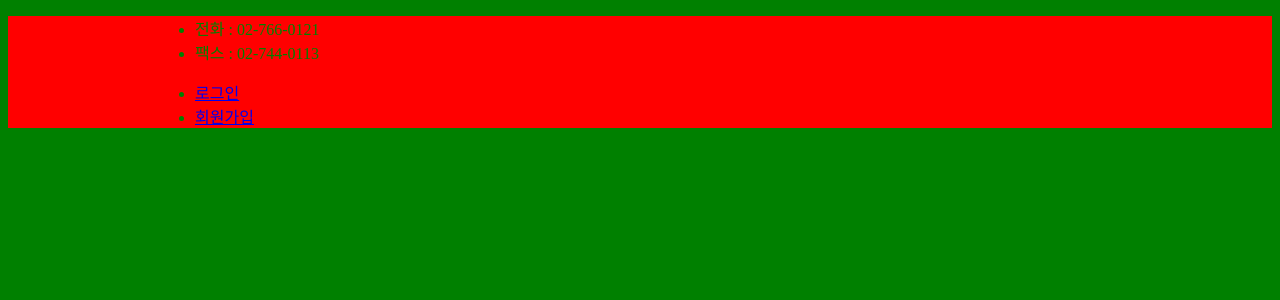
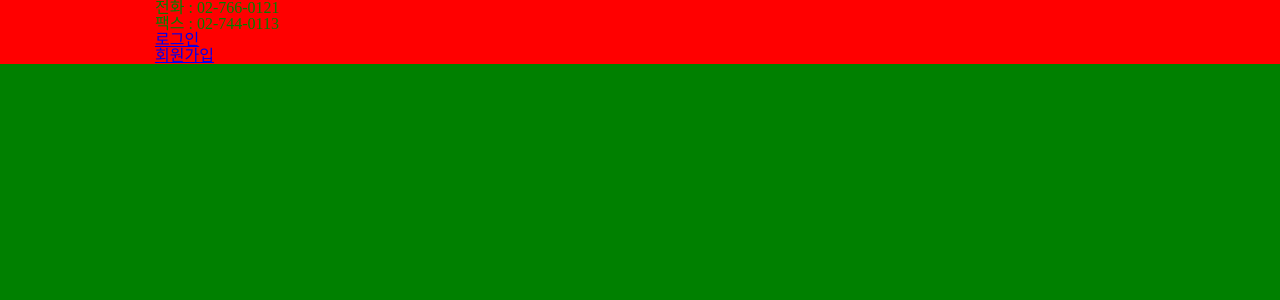
Before and after one commit to WhiteOwl314/KPCS_2, a Django app: page / in a window 1280 px wide. Shown: the top 300 px of the page. Run offline with Django 3.2, Linux system fonts and the light colour scheme.

Commit message:
setting reset.css

```diff
--- /dev/null
+++ b/static/css/reset.css
@@ -0,0 +1,48 @@
+/* http://meyerweb.com/eric/tools/css/reset/
+   v2.0 | 20110126
+   License: none (public domain)
+*/
+
+html, body, div, span, applet, object, iframe,
+h1, h2, h3, h4, h5, h6, p, blockquote, pre,
+a, abbr, acronym, address, big, cite, code,
+del, dfn, em, img, ins, kbd, q, s, samp,
+small, strike, strong, sub, sup, tt, var,
+b, u, i, center,
+dl, dt, dd, ol, ul, li,
+fieldset, form, label, legend,
+table, caption, tbody, tfoot, thead, tr, th, td,
+article, aside, canvas, details, embed,
+figure, figcaption, footer, header, hgroup,
+menu, nav, output, ruby, section, summary,
+time, mark, audio, video {
+	margin: 0;
+	padding: 0;
+	border: 0;
+	font-size: 100%;
+	font: inherit;
+	vertical-align: baseline;
+}
+/* HTML5 display-role reset for older browsers */
+article, aside, details, figcaption, figure,
+footer, header, hgroup, menu, nav, section {
+	display: block;
+}
+body {
+	line-height: 1;
+}
+ol, ul {
+	list-style: none;
+}
+blockquote, q {
+	quotes: none;
+}
+blockquote:before, blockquote:after,
+q:before, q:after {
+	content: '';
+	content: none;
+}
+table {
+	border-collapse: collapse;
+	border-spacing: 0;
+}
--- a/templates/base.html
+++ b/templates/base.html
@@ -6,6 +6,7 @@
     <meta name="viewport" content="width=device-width, initial-scale=1.0">
     <meta http-equiv="X-UA-Compatible" content="ie=edge">
     {% load static %}
+    <link rel="stylesheet" type="text/css" href="{% static 'css/reset.css' %}">
     {% block head %}{% endblock head %}
     {% block css %}{% endblock css %}
     <title>{% block title %}{% endblock title %}</title>
```
